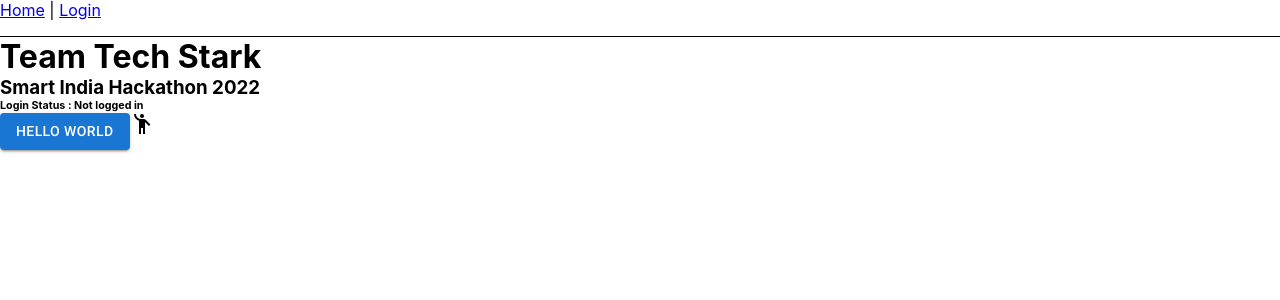
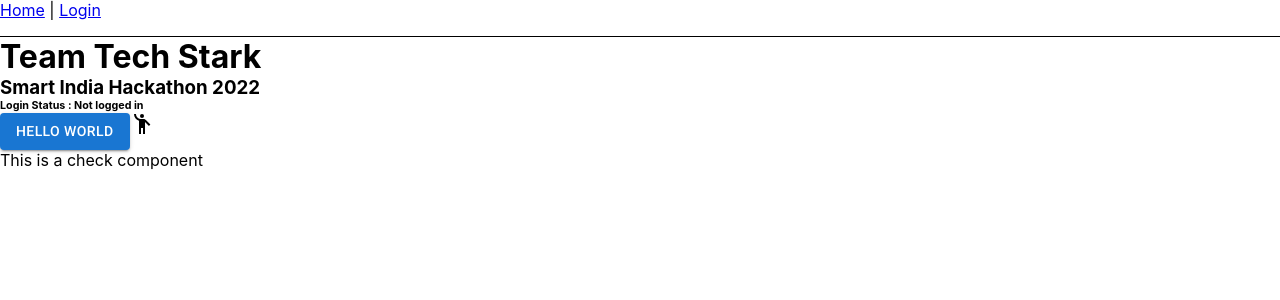
Before and after one commit to Tech-Stark/faculty-vacancy-frontend, a React (Create React App) app: page / in a window 1280 px wide. Shown: the top 300 px of the page. Built offline with nearby package versions, Linux system fonts and the light colour scheme.

Commit message:
[CHECK]Initial setup

```diff
--- a/src/App.js
+++ b/src/App.js
@@ -1,3 +1,4 @@
+import Check from "./components/Check";
 import { Outlet, Link } from "react-router-dom";
 import "./App.css";
 
@@ -10,10 +11,10 @@
           paddingBottom: "1rem",
         }}
       >
-        <Link to="/">Home</Link>{" "}|{" "}
-        <Link to="/login">Login</Link>
+        <Link to="/">Home</Link> | <Link to="/login">Login</Link>
       </nav>
       <Outlet />
+      <Check></Check>
     </div>
   );
 }
--- /dev/null
+++ b/src/components/Check.jsx
@@ -0,0 +1,5 @@
+function Check() {
+  return <div>This is a check component</div>;
+}
+
+export default Check;
```
Also changed, not shown: 1 other file (tests, documents, lock files or other folders).
